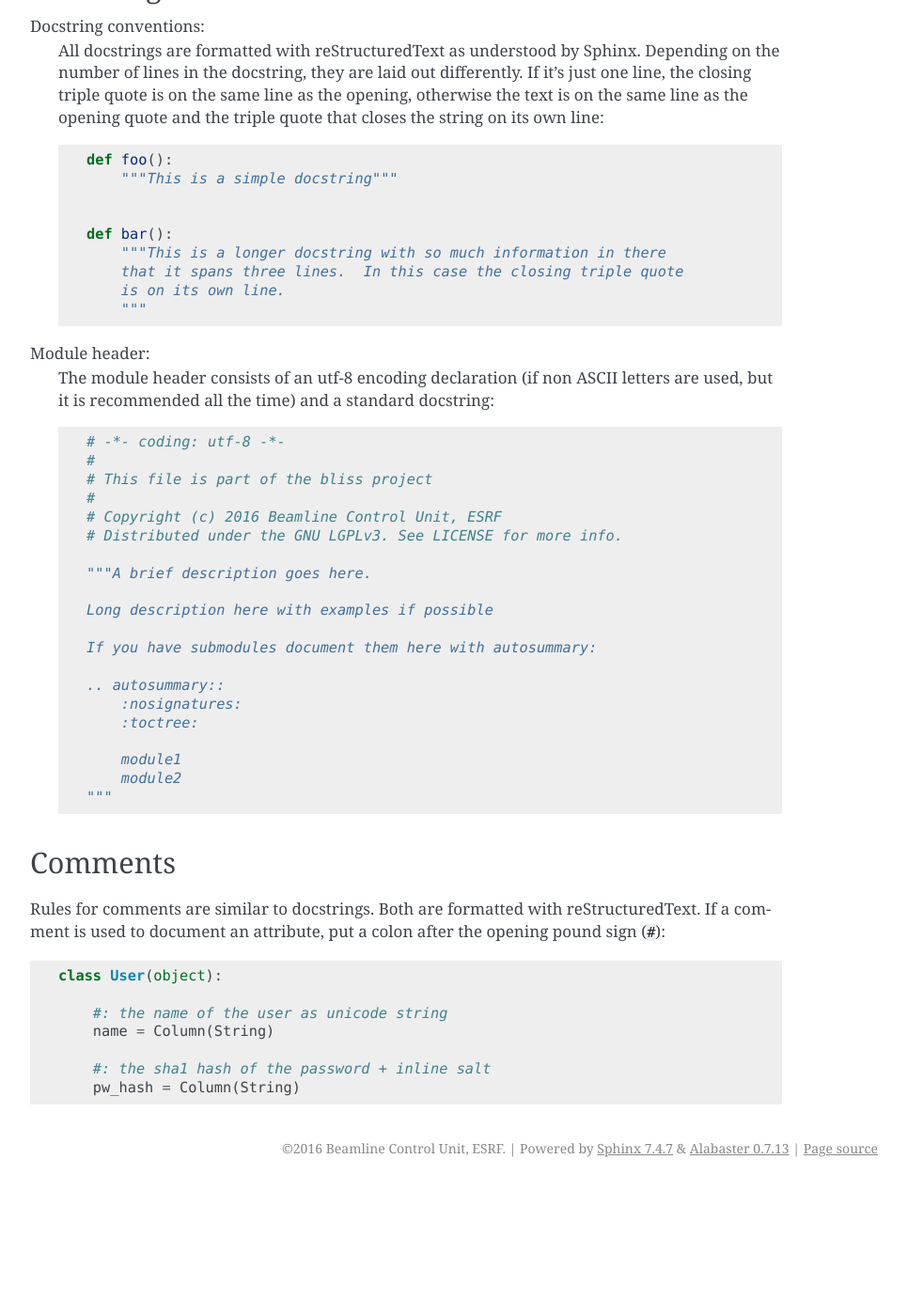
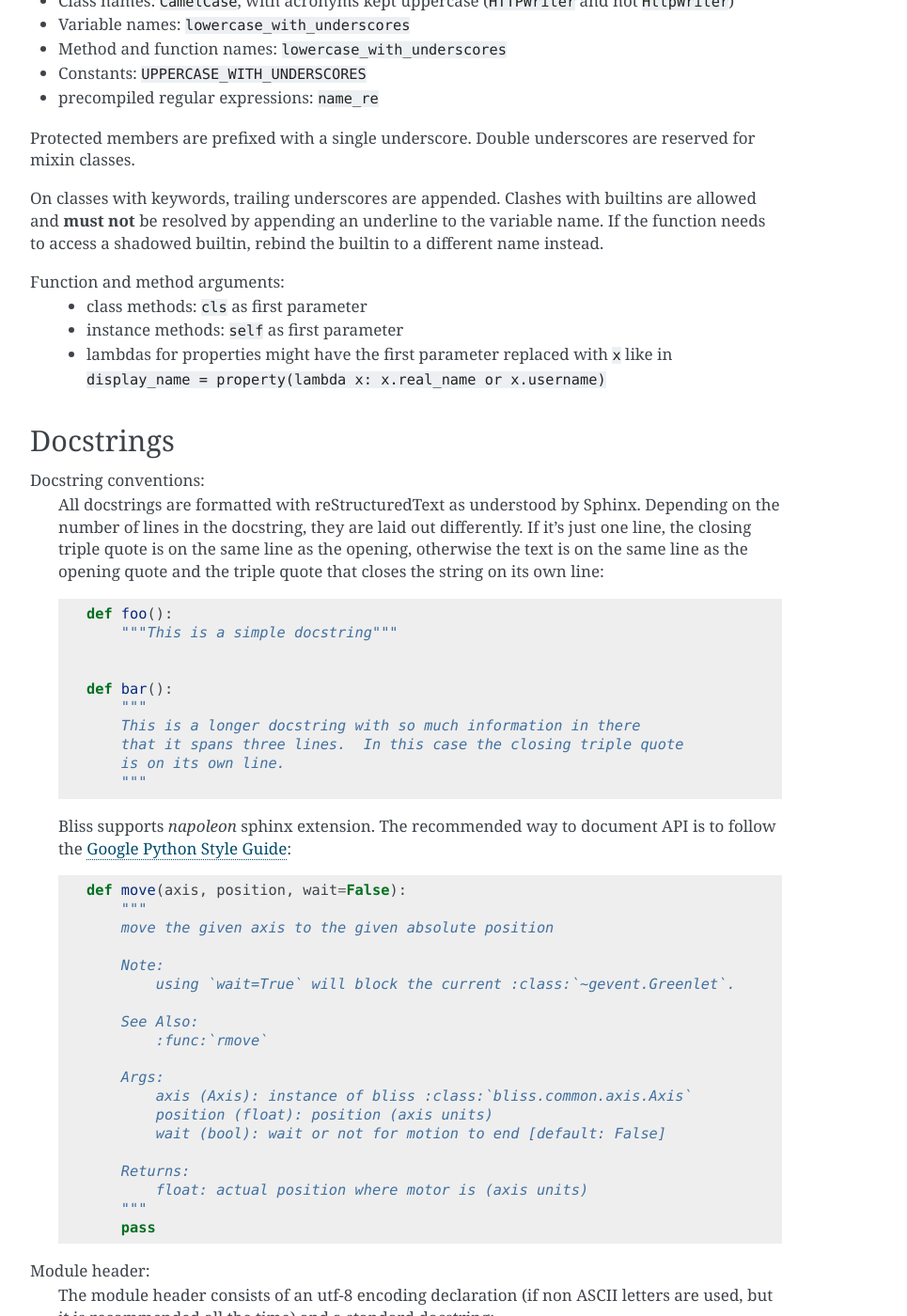
Before and after one commit to marc2332/bliss, a Sphinx documentation site: the page built from doc/source/developers_guide.rst, in a window 1280 px wide and 1400 px high, scrolled down 7257 px. Shown: the whole window at 94% size, without its empty margins (282-1247 px from the left). Built offline with Sphinx 7.4.7, drawn with Linux system fonts in a browser that asks for light colours; formulas are drawn with MathJax 3; before the commit the page ends 8518 px from its top, so only the background shows below that; some of the changed text lies outside the part shown.

Commit message:
doc: fix templates and diagrams
* fix templates
* introduce inheritance diagrams
* update sphinx dependency version
* update developers guide

```diff
--- a/bliss/__init__.py
+++ b/bliss/__init__.py
@@ -13,7 +13,6 @@
 Here are the main bliss sub-systems:
 
 .. autosummary::
-    :nosignatures:
     :toctree:
 
     acquisition
--- a/doc/source/_templates/autosummary/class.rst
+++ /dev/null
@@ -1,30 +0,0 @@
-{{ objname }}
-{{ underline }}
-
-.. currentmodule:: {{ module }}
-
-.. autoclass:: {{ objname }}
-
-   {% block methods %}
-   .. automethod:: __init__
-
-   {% if methods %}
-   .. rubric:: Methods
-
-   .. autosummary::
-   {% for item in methods %}
-      ~{{ name }}.{{ item }}
-   {%- endfor %}
-   {% endif %}
-   {% endblock %}
-
-   {% block attributes %}
-   {% if attributes %}
-   .. rubric:: Attributes
-
-   .. autosummary::
-   {% for item in attributes %}
-      ~{{ name }}.{{ item }}
-   {%- endfor %}
-   {% endif %}
-   {% endblock %}
--- a/doc/source/_templates/autosummary/module.rst
+++ b/doc/source/_templates/autosummary/module.rst
@@ -1,39 +1,61 @@
+.. py:currentmodule:: {{ fullname }}
+
 {{ fullname }}
 {{ underline }}
-
+{% if module %}
+(parent module: :mod:`{{ module }}`)
+{% endif %}
 .. automodule:: {{ fullname }}
-
-   {% block functions %}
-   {% if functions %}
-   .. rubric:: Functions
+   {% if functions or classes or exceptions %}
+   {% block functions %} {% if functions %}
+   **Functions**
 
    .. autosummary::
    {% for item in functions %}
-      {{ item }}
-   {%- endfor %}
-   {% endif %}
-   {% endblock %}
+      ~{{ fullname }}.{{ item }}
+   {% endfor %}
+   {% endif %} {% endblock %}
+   {% block classes %} {% if classes %}
 
-   {% block classes %}
-   {% if classes %}
-   .. rubric:: Classes
+   **Classes**
 
    .. autosummary::
    {% for item in classes %}
-      {{ item }}
-   {%- endfor %}
-   {% endif %}
-   {% endblock %}
+      ~{{ fullname }}.{{ item }}
+   {% endfor %}
+   {% endif %} {% endblock %}
+   {% block exceptions %} {% if exceptions %}
 
-   {% block exceptions %}
-   {% if exceptions %}
-   .. rubric:: Exceptions
+   **Exceptions**
 
    .. autosummary::
    {% for item in exceptions %}
-      {{ item }}
-   {%- endfor %}
-   {% endif %}
-   {% endblock %}
+      ~{{ fullname }}.{{ item }}
+   {% endfor %}
+   {% endif %} {% endblock %}
 
    .. rubric:: Details
+   {% if functions %}
+
+   **Functions**
+
+   {% for item in functions %}
+   .. autofunction:: {{ item }}
+
+   {% endfor %} {% endif %}
+   {% if classes %}
+
+   **Classes**
+   {% for item in classes %}
+
+   .. autoclass:: {{ item }}
+      :members:
+      :undoc-members:
+   {% endfor %} {% endif %}
+   {% if exceptions %}
+
+   **Exceptions**
+   {% for item in exceptions %}
+
+   .. autoexception:: {{ item }}
+   {% endfor %} {% endif %} {% endif %}
--- /dev/null
+++ b/doc/source/_templates/useful_links.html
@@ -0,0 +1,4 @@
+<h3>Useful Links</h3>
+<ul>
+  <li><a href="http://gitlab.esrf.fr/Bliss/bliss">Gitlab</a></li>
+</ul>
--- a/doc/source/developers_guide.rst
+++ b/doc/source/developers_guide.rst
@@ -143,87 +143,13 @@
 Bliss Module Template
 ---------------------
 
-Here is a template that you can use to start writing a new bliss module::
+Here is a template that you can use to start writing a new bliss module:
 
-    # -*- coding: utf-8 -*-
-    #
-    # This file is part of the bliss project
-    #
-    # Copyright (c) 2016 Beamline Control Unit, ESRF
-    # Distributed under the GNU LGPLv3. See LICENSE for more info.
+.. literalinclude:: template.py
 
-    """A brief description goes here.
+Example of a motor controller extension:
 
-    Long description here with examples if possible
-
-    If you have submodules document them here with autosummary:
-
-    .. autosummary::
-        :nosignatures:
-        :toctree:
-
-        module1
-        module2
-    """
-
-    __all__ = [] # list of members to export
-
-    # standard module imports
-
-    # third-party module imports
-
-    # local bliss imports
-
-
-Example of a motor controller extension::
-
-    # -*- coding: utf-8 -*-
-    #
-    # This file is part of the bliss project
-    #
-    # Copyright (c) 2016 Beamline Control Unit, ESRF
-    # Distributed under the GNU LGPLv3. See LICENSE for more info.
-
-    """IcePAP motor controller
-
-    To instantiate a new IcePAP motor controller, configure it with::
-
-        plugin: emotion
-        class: IcePAP
-        host: iceid00a
-        axes:
-          - name: th
-            address: 01
-            unit: deg
-            steps_per_unit: 1
-            velocity: 0        # unit/s
-            acceleration: 0    # unit/s/s
-            backlash:          # unit
-
-    ... and so on and so forth
-
-    .. autosummary::
-        :nosignatures:
-        :toctree:
-
-        libicepap
-    """
-
-    __all__ = ['IcePAP']
-
-    import os
-    import sys
-    import string
-
-    import gevent
-
-    from bliss.controllers.motor import Controller
-
-
-    class IcePAP(Controller):
-        '''The IcePAP motor controller'''
-
-        pass
+.. literalinclude:: example.py
 
 .. _bliss-style-guide:
 
@@ -390,10 +317,35 @@
 
 
     def bar():
-        """This is a longer docstring with so much information in there
+        """
+	This is a longer docstring with so much information in there
         that it spans three lines.  In this case the closing triple quote
         is on its own line.
         """
+
+  Bliss supports *napoleon* sphinx extension. The recommended way to document
+  API is to follow the `Google Python Style Guide`_::
+
+    def move(axis, position, wait=False):
+        """
+        move the given axis to the given absolute position
+
+        Note:
+            using `wait=True` will block the current :class:`~gevent.Greenlet`.
+
+        See Also:
+            :func:`rmove`
+
+        Args:
+            axis (Axis): instance of bliss :class:`bliss.common.axis.Axis`
+            position (float): position (axis units)
+            wait (bool): wait or not for motion to end [default: False]
+
+        Returns:
+            float: actual position where motor is (axis units)
+        """
+        pass
+
 
 Module header:
   The module header consists of an utf-8 encoding declaration (if non
@@ -406,20 +358,6 @@
     #
     # Copyright (c) 2016 Beamline Control Unit, ESRF
     # Distributed under the GNU LGPLv3. See LICENSE for more info.
-
-    """A brief description goes here.
-
-    Long description here with examples if possible
-
-    If you have submodules document them here with autosummary:
-
-    .. autosummary::
-        :nosignatures:
-        :toctree:
-
-        module1
-        module2
-    """
 
 
 Comments
@@ -438,4 +376,7 @@
         pw_hash = Column(String)
 
 
-.. _Feature Branch Workflow: https://www.atlassian.com/git/tutorials/comparing-workflows/feature-branch-workflow
+.. _Feature Branch Workflow:
+   https://www.atlassian.com/git/tutorials/comparing-workflows/feature-branch-workflow
+.. _Google Python Style Guide:
+   http://google.github.io/styleguide/pyguide.html
--- /dev/null
+++ b/doc/source/example.py
@@ -0,0 +1,69 @@
+# -*- coding: utf-8 -*-
+#
+# This file is part of the bliss project
+#
+# Copyright (c) 2016 Beamline Control Unit, ESRF
+# Distributed under the GNU LGPLv3. See LICENSE for more info.
+
+"""IcePAP motor controller
+
+To instantiate a new IcePAP motor controller, configure it with:
+
+.. code-block:: yaml
+
+    plugin: emotion
+    class: IcePAP
+    host: iceid00a
+    axes:
+      - name: th
+        address: 01
+        unit: deg
+        steps_per_unit: 1
+        velocity: 0        # unit/s
+        acceleration: 0    # unit/s/s
+        backlash:          # unit
+
+... and so on and so forth
+
+.. autosummary::
+    :nosignatures:
+    :toctree:
+
+    libicepap
+"""
+
+__all__ = ['IcePAP']
+
+import os
+import sys
+import string
+
+import gevent
+
+from bliss.controllers.motor import Controller
+
+
+class IcePAP(Controller):
+    """
+    The IcePAP motor controller.
+    """
+
+    def move(self, axis, position, wait=False):
+        """
+        move the given axis to the given absolute position
+
+        Note:
+            using `wait=True` will block the current :class:`~gevent.Greenlet`.
+
+        See Also:
+            :meth:`~IcePAP.rmove`
+
+        Args:
+            axis (int): valid axis number (1..8, 11..18, ...,)
+            position (int): position (steps)
+            wait (bool): wait or not for motion to end [default: False]
+
+        Returns:
+            int: actual position where motor is (steps)
+        """
+        pass
--- a/doc/source/glossary.rst
+++ b/doc/source/glossary.rst
@@ -12,6 +12,10 @@
         of text (command lines).
 	See: `Wikipedia CLI <https://en.wikipedia.org/wiki/Command-line_interface>`_
 
+    ESRF
+    European Synchrotron Radiation Facility
+        The European Synchrotron, located in Grenoble, France.
+
     TDD
     Test Driven Development
         a software development process that relies on the repetition of a very
--- /dev/null
+++ b/doc/source/template.py
@@ -0,0 +1,28 @@
+# -*- coding: utf-8 -*-
+#
+# This file is part of the bliss project
+#
+# Copyright (c) 2016 Beamline Control Unit, ESRF
+# Distributed under the GNU LGPLv3. See LICENSE for more info.
+
+"""A brief description goes here.
+
+Long description here with examples if possible
+
+If you have submodules document them here with autosummary:
+
+.. autosummary::
+    :nosignatures:
+    :toctree:
+
+    module1
+    module2
+"""
+
+__all__ = [] # list of members to export
+
+# standard module imports
+
+# third-party module imports
+
+# local bliss imports
```
Also changed, not shown: other parts of doc/source/developers_guide.rst (+1 -0 lines), doc/source/_templates/nav.html (added, +14 -0 lines), doc/source/index.rst (+21 -3 lines), 10 other files.
